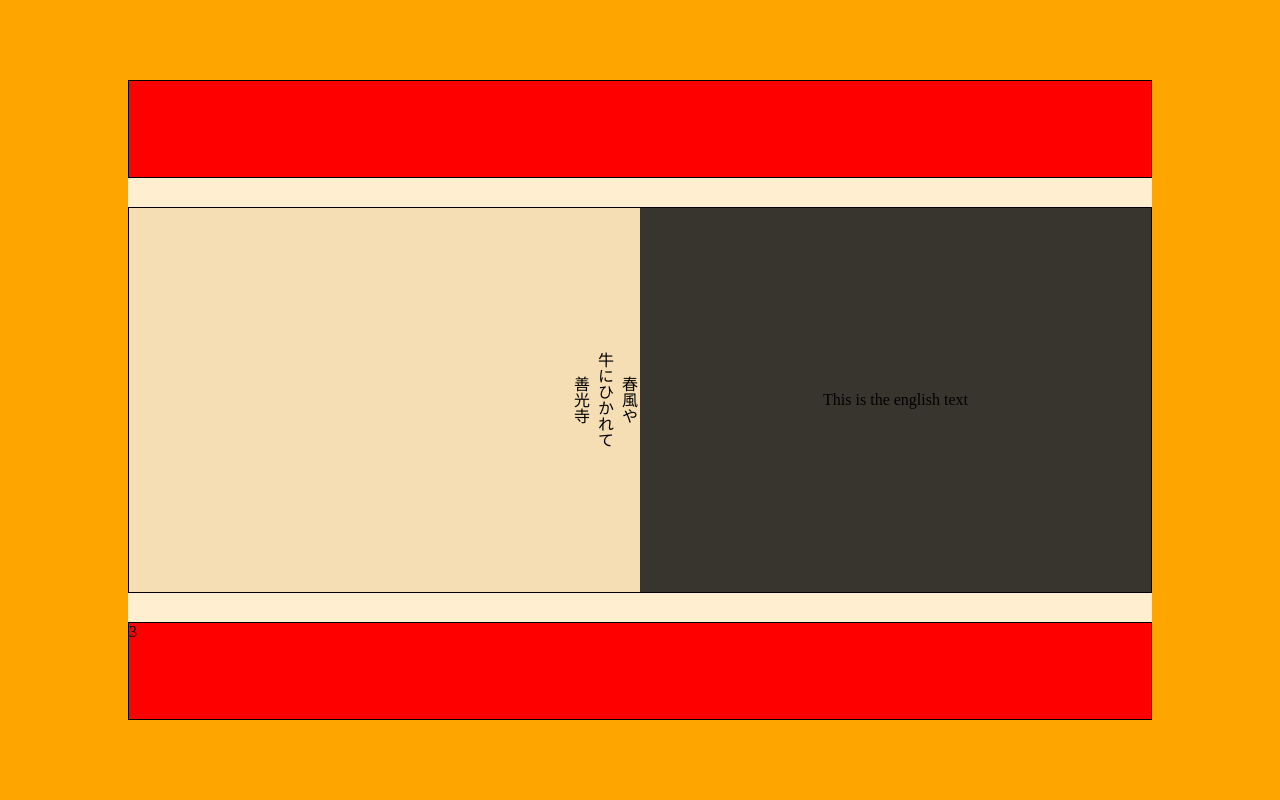
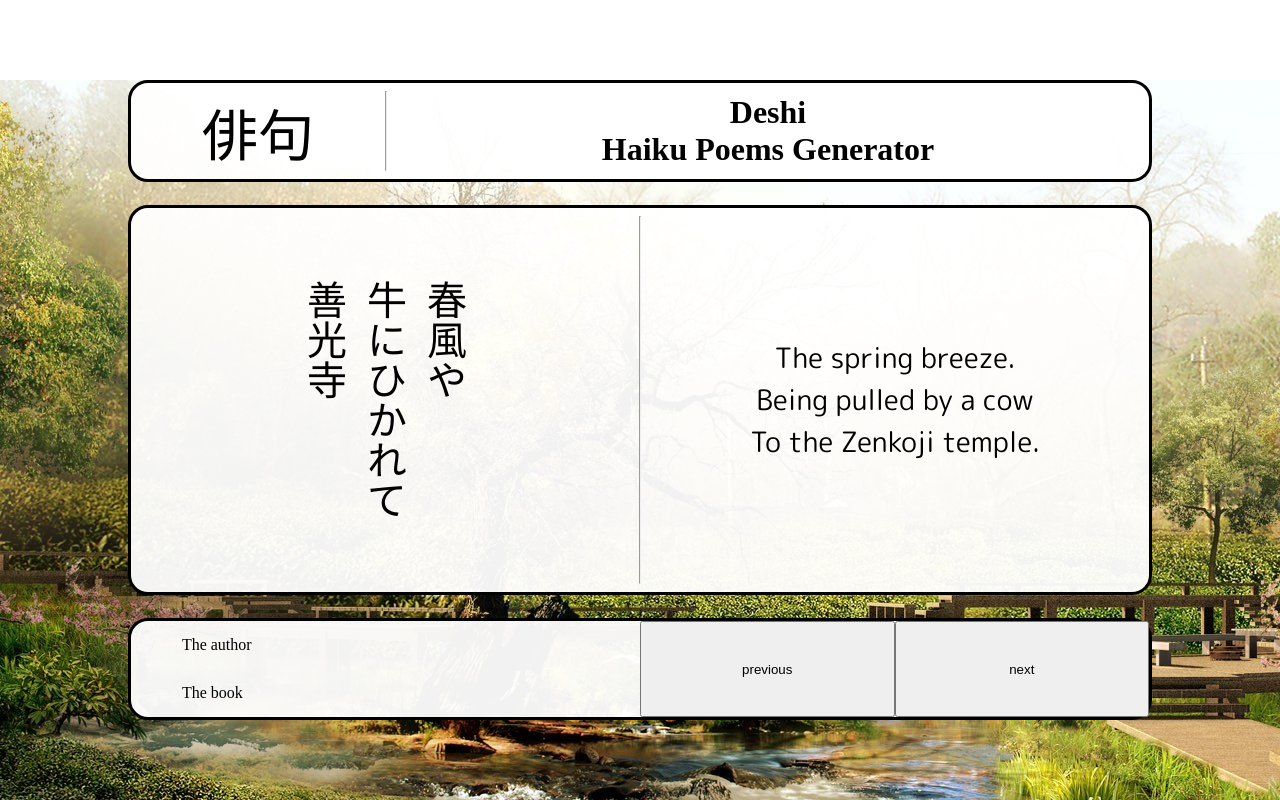
Before and after one commit to ricardomcruz/Daishu-random-haiku, a plain HTML site: page template.html in a window 1280 px wide. Drawn offline with Linux system fonts and the light colour scheme.

Commit message:
saturday night

```diff
--- a/style.css
+++ b/style.css
@@ -2,40 +2,116 @@ body{
     margin: 0;
     max-height: 100vh;
     width: 100vw;
-    background-color: orange;
+
+}
+
+#background{
+    position: fixed;
+    z-index: -1;
+    background-color: white;
 }
 
 #container{
     display: flex;
     flex-direction: column;
     justify-content: space-between;
-    background-color: rgb(255, 238, 208);
     margin:10vh 10vw 10vh 10vw;
     height: 80vh;
+    max-width: 1200px;
+}
+
+#logo{
+    width:25%;
+    display: flex;
+    justify-content:center;
+    align-content:center;
+    flex-direction:column;
+    text-align: center;
+    font-size: 8vw;
+    font-family: 'Kosugi Maru', sans-serif;
+
+}
+
+h1{
+    font-size: 1em;
+}
+
+#title{
+    width:75%;
+    display: flex;
+    justify-content:center;
+    align-content:center;
+    flex-direction:column;
+    text-align: center;
+
 }
 
 .shoji{
-    background-color: rgb(173, 134, 65);
-    border: 1px solid rgb(0, 0, 0);
+    background-color: rgba(255, 255, 255,0.95);
+    border: 3px solid rgb(0, 0, 0);
+    border-radius: 8px;
 }
 
 .main{
     height: 60%;
-    background-color: red;
+
 }
 
 .secondary{
     height: 15%;
-    background-color: red;
+    display: flex;
+    flex-direction: row;
+
 }
 
+.secondary div{
+    width:50%;
+    display:flex;
+    flex-direction: row;
+}
+
+#information{
+    display: flex;
+    flex-direction: column;
+}
+
+#information div{
+    height: 50%;
+    width: 100%;
+    padding-left: 10%;
+    display: flex;
+    justify-content:center;
+    align-content:center;
+    flex-direction:column;
+}
+
+.buttons{
+    width:50%;
+}
+
+button{
+    width:100%;
+}
+
+i{
+    font-size: 4em;
+    transform: rotate(90deg);
+    te
+}
 
 #japanese{
-    width: 100%;
     writing-mode: vertical-rl;
     height: 50%;
-    background-color: wheat;
-    text-align: center;
+    width: 100%;
+    display:flex;
+    justify-content:center;
+    align-items:center;
+    font-family: 'M PLUS Rounded 1c', sans-serif;
+    font-size: 3vh;
+}
+
+#japanese:hover{
+    background-color: red;
 }
 
 #english{
@@ -45,7 +121,8 @@ body{
     align-content:center;
     flex-direction:column;
     text-align: center;
-    background-color: rgb(56, 53, 46);
+    font-size: 3.5vh;
+    font-family: 'M PLUS Rounded 1c', sans-serif;
 }
 
 @media screen and (min-width: 600px) {
@@ -54,8 +131,28 @@ body{
         display:flex;
     }
 
+    .shoji{
+        border-radius: 20px;
+    }
+
+    #logo{
+        font-size: 3.5em;
+    }
+
+    #title{
+        font-size: 2em;
+    }
+
     #english, #japanese{
         height: 100%;
         width: 50%;
     }
+
+    #japanese{
+        font-size: 5vh;
+    }
+
+    #english{
+        font-size: 3.5vh;
+    }
 }
--- a/template.html
+++ b/template.html
@@ -6,19 +6,39 @@
     <meta http-equiv="X-UA-Compatible" content="ie=edge">
     <title>Document</title>
     <link rel="stylesheet" type="text/css" href="style.css">
+    <link rel="stylesheet" href="https://use.fontawesome.com/releases/v5.8.2/css/all.css" integrity="sha384-oS3vJWv+0UjzBfQzYUhtDYW+Pj2yciDJxpsK1OYPAYjqT085Qq/1cq5FLXAZQ7Ay" crossorigin="anonymous">
+    <link href="https://fonts.googleapis.com/css?family=Kosugi+Maru&display=swap" rel="stylesheet">
+    <link href="https://fonts.googleapis.com/css?family=M+PLUS+Rounded+1c&display=swap" rel="stylesheet">
+
 </head>
 <body>
+
+    <div id="background"><img src="img/45054.jpg" alt=""></div>
     <div id="container">
-        <div class="shoji secondary"></div>
+        <div class="shoji secondary">
+            <div id="logo"><p>俳句</p></div>
+            <hr>
+            <div id="title"><h1>Deshi <br> Haiku Poems Generator</h1></div>
+        </div>
         <div class="shoji main">
             <div id="japanese">
-                    春風や<br>牛にひかれて<br>善光寺
+                    <p>春風や<br>牛にひかれて<br>善光寺</p>
             </div>
+            <hr>
             <div id="english">
-                This is the english text
+                <p>The spring breeze.<br>Being pulled by a cow<br>To the Zenkoji temple.</p>
             </div>
         </div>
-        <div class="shoji secondary">3</div>
+        <div class="shoji secondary">
+            <div id="information">
+                <div>The author</div>
+                <div>The book</div>
+            </div>
+            <div>
+                <div class="button">  <button>previous</button></div>
+                <div class="button"><button>next</button></div>
+            </div>
+        </div>
     </div>
 
 </body>
```
